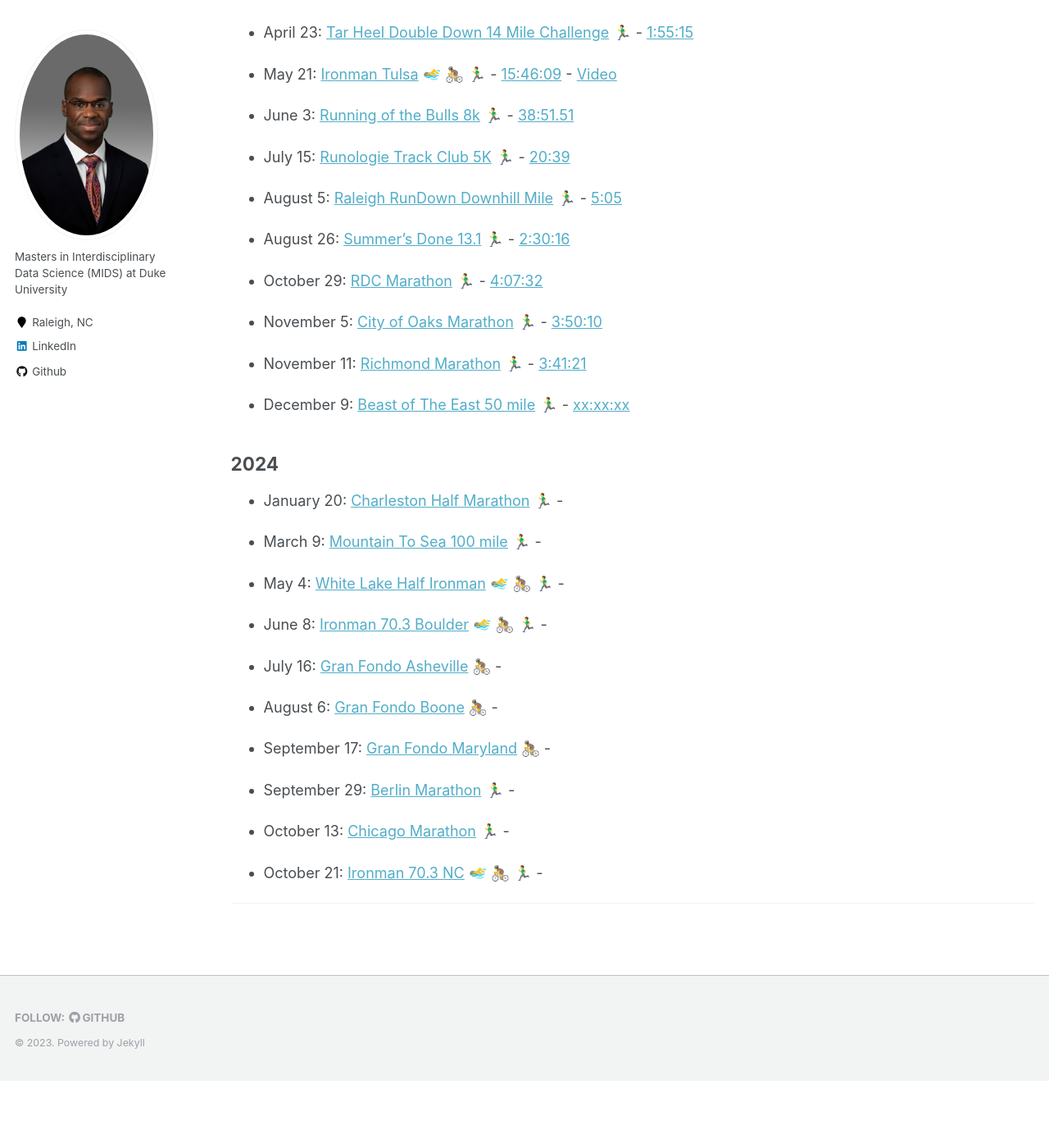
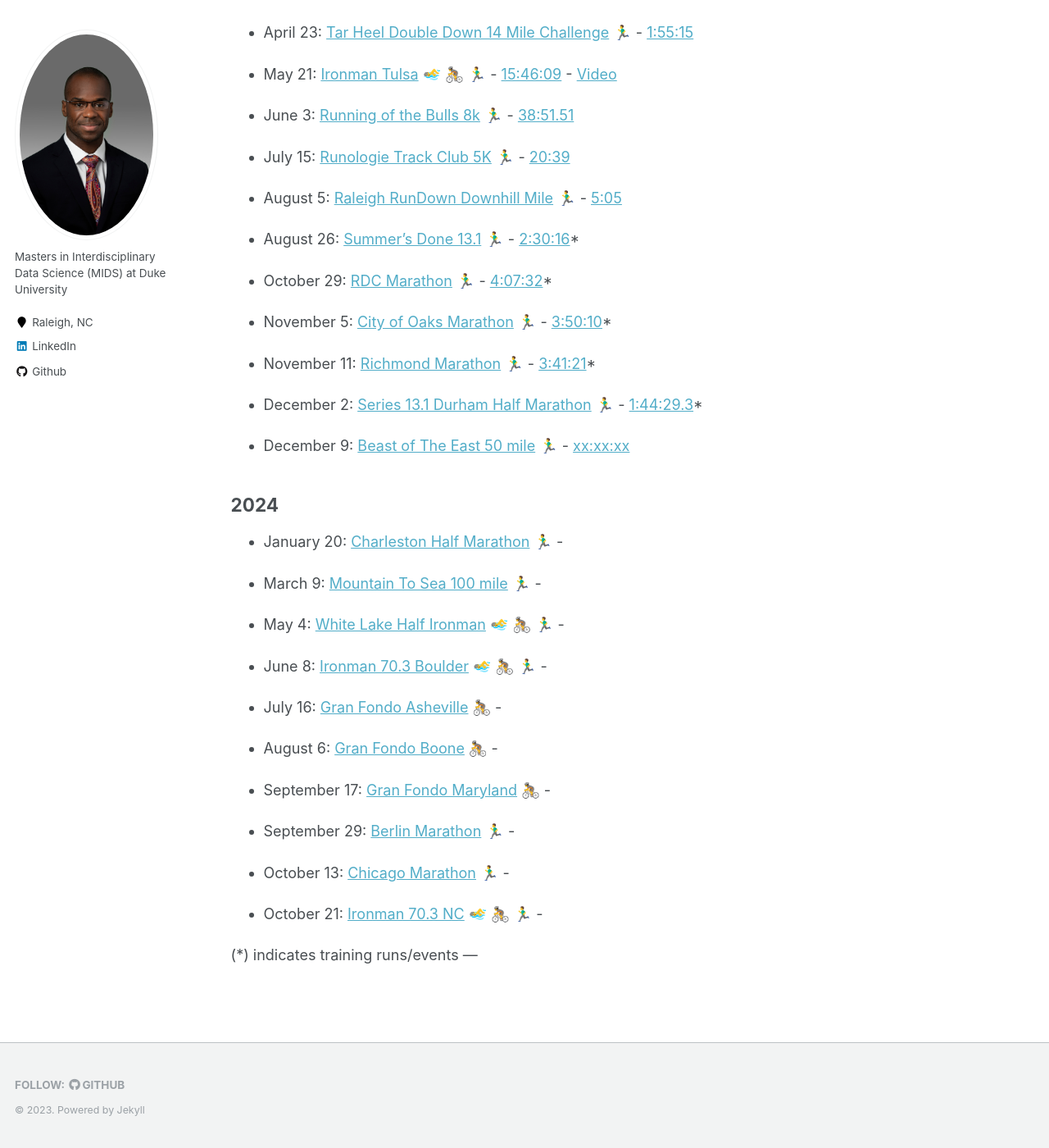
Before and after one commit to caratliff/caratliff.github.io, a Jekyll site: the page built from _pages/race-calendar.md, in a window 1280 px wide and 1400 px high, scrolled down 629 px. Shown: the whole window at 82% size. Built offline with Jekyll 4.4.1, drawn with Linux system fonts in a browser that asks for light colours; emoji names are drawn with the system emoji font; before the commit the page ends 1947 px from its top, so only the background shows below that.

Commit message:
Update race-calendar.md

```diff
--- a/_pages/race-calendar.md
+++ b/_pages/race-calendar.md
@@ -19,7 +19,7 @@ redirect_from:
 
 - February 25: [Northeast Park Duathlon](https://runsignup.com/Race/NC/Gibsonville/NEParkDuathlon) :bicyclist: :running_man: - [1:01:57](https://www.trisignup.com/Race/Results/26521/IndividualResult/GfbP?resultSetId=367212#U51753724)
 
-- March 19: [Tobacco Road Half Marathon](https://tobaccoroadmarathon.com/details) 🏃‍♂️ - [1:58:32](https://www.racetecresults.com/myresults.aspx?CId=16247&RId=10060&EId=2&AId=44920)
+- March 19: [Tobacco Road Half Marathon](https://tobaccoroadmarathon.com/details) 🏃‍♂️ - [1:58:32](https://www.racetecresults.com/myresults.aspx?CId=16247&RId=10060&EId=2&AId=44920)*
 
 <!--- Gran Fondo Florida:  March 19, 2023-->
 
@@ -37,13 +37,15 @@ redirect_from:
 
 - August 5: [Raleigh RunDown Downhill Mile](https://raleighrundown.com) 🏃‍♂️ - [5:05](https://runsignup.com/Race/Results/116189/IndividualResult/qNfY?resultSetId=394779#U77493007)
 
-- August 26: [Summer's Done 13.1](https://runsignup.com/Race/NC/Cary/SummersDone131) :running_man: - [2:30:16](https://runsignup.com/Race/Results/145696#resultSetId-391781;perpage:100)
+- August 26: [Summer's Done 13.1](https://runsignup.com/Race/NC/Cary/SummersDone131) :running_man: - [2:30:16](https://runsignup.com/Race/Results/145696#resultSetId-391781;perpage:100)*
 
-- October 29: [RDC Marathon]() 🏃‍♂️ - [4:07:32](https://www.marathonguide.com/results/browse.cfm?MIDD=9241231029&Gen=B&Begin=46&End=145&Max=119)
+- October 29: [RDC Marathon]() 🏃‍♂️ - [4:07:32](https://www.marathonguide.com/results/browse.cfm?MIDD=9241231029&Gen=B&Begin=46&End=145&Max=119)*
 
-- November 5: [City of Oaks Marathon](https://cityofoaksmarathon.com) :running_man: - [3:50:10](https://www.marathonguide.com/results/browse.cfm?MIDD=2740231105&Gen=B&Begin=159&End=258&Max=669)
+- November 5: [City of Oaks Marathon](https://cityofoaksmarathon.com) :running_man: - [3:50:10](https://www.marathonguide.com/results/browse.cfm?MIDD=2740231105&Gen=B&Begin=159&End=258&Max=669)*
 
-- November 11: [Richmond Marathon](https://www.richmondmarathon.org/races/marathon/) 🏃‍♂️ - [3:41:21](https://www.marathonguide.com/results/browse.cfm?MIDD=477231111&Gen=B&Begin=981&End=1080&Max=4083)
+- November 11: [Richmond Marathon](https://www.richmondmarathon.org/races/marathon/) 🏃‍♂️ - [3:41:21](https://www.marathonguide.com/results/browse.cfm?MIDD=477231111&Gen=B&Begin=981&End=1080&Max=4083)*
+
+- December 2: [Series 13.1 Durham Half Marathon]() 🏃‍♂️ - [1:44:29.3](https://results.raceroster.com/v2/en-US/results/reuwxtqm7g3cgbhh/detail/qeahs53xtwky75fa)*
 
 - December 9: [Beast of The East 50 mile](#) 🏃‍♂️ - [xx:xx:xx](#)
 
@@ -69,6 +71,7 @@ redirect_from:
 
 - October 21: [Ironman 70.3 NC](#) :swimming_man: :bicyclist: :running_man: -
 
+(*) indicates training runs/events
 <!-- One 70.3, one 13.1, one 140.6, and one 26.2 every year -->
 ---
 
```
